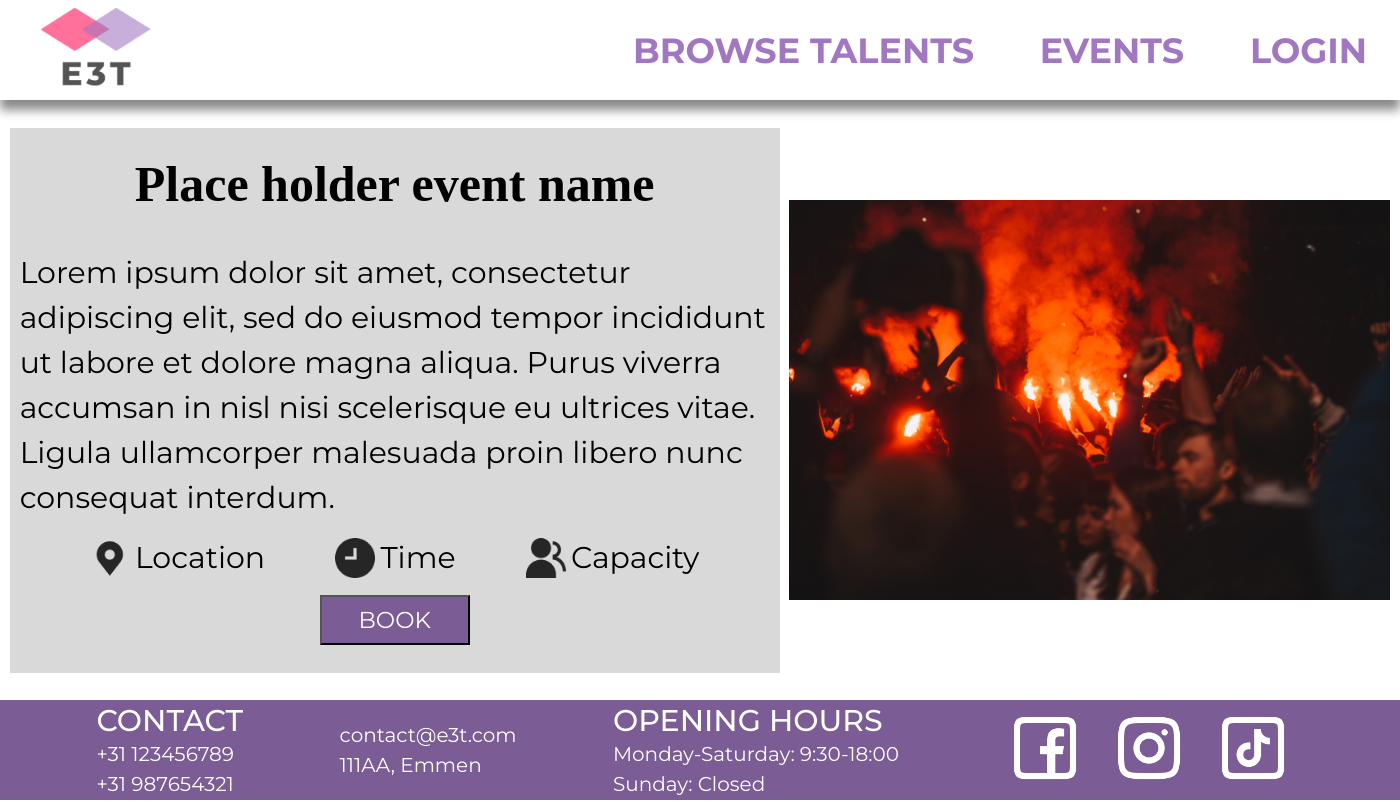
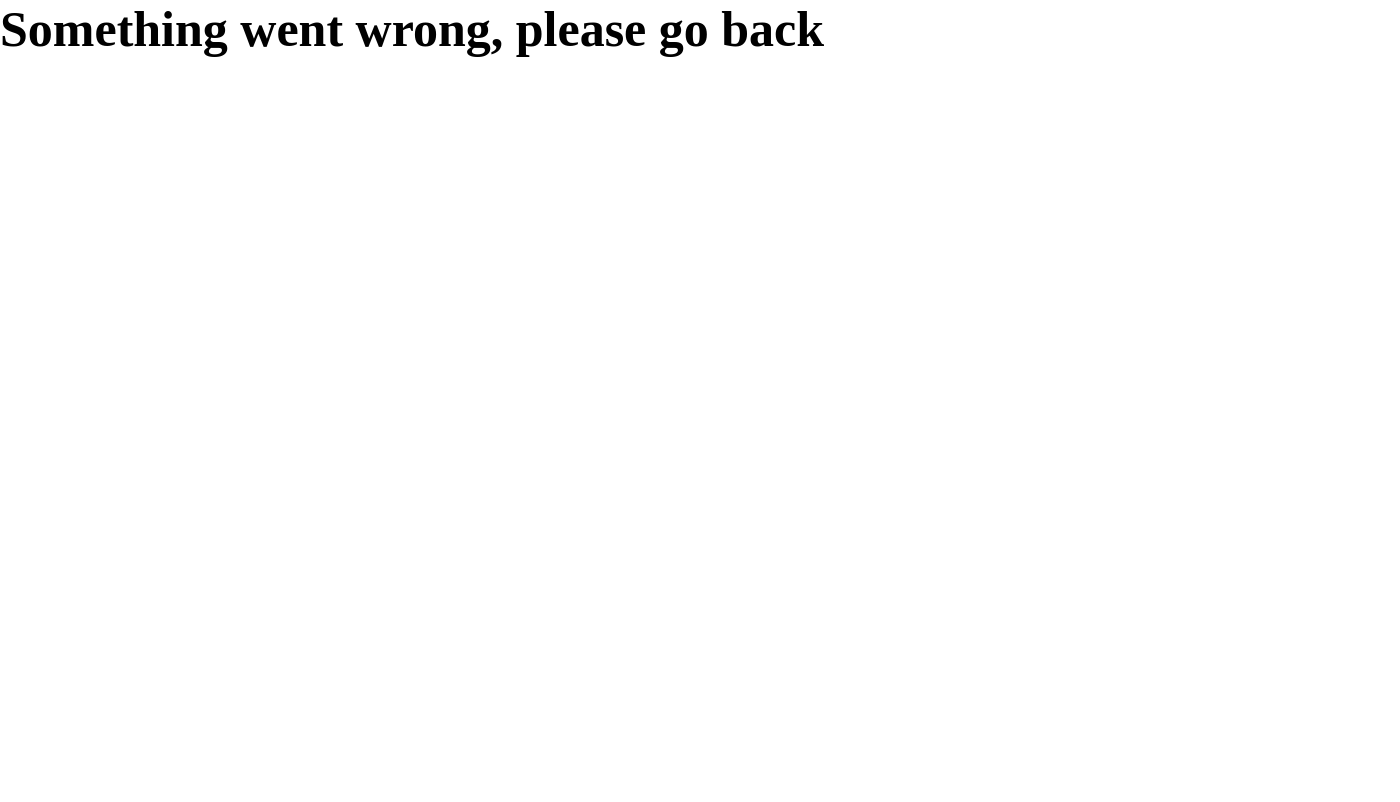
Before and after one commit to iarinamd/GroupD-period2, a PHP site: page /indexEv1.php in a window 1400 px wide. Run offline with PHP 8.4, Linux system fonts and the light colour scheme.

Commit message:
Event1 page is done (#14)
* Implementation of th ebackend, picture was not implemented, consultation required. Pending testing

* Finished with the page, everything works

* Added a failed stop, everything works

* forgot to place css in its folder

Co-authored-by: Iarina <112045565+iarinamd@users.noreply.github.com>

```diff
--- a/css/styleEv1.css
+++ b/css/styleEv1.css
@@ -65,6 +65,7 @@
     margin-bottom: 20px;
 }
 .anchor{
+    font-size: 22px;
     font-size: 30px;
     font-weight: 400;
     font-family: 'Montserrat', sans-serif;
@@ -74,6 +75,7 @@
 }
 p{
     line-height: 150%;
+    font-size: 20px;
     font-size: 30px;
     font-weight: 400;
     font-family: 'Montserrat', sans-serif;
--- a/indexEv1.php
+++ b/indexEv1.php
@@ -1,3 +1,4 @@
+<?php session_start();?>
 <!DOCTYPE html>
 <html lang="en">
 <head>
@@ -8,6 +9,31 @@
     <title>Event</title>
 </head>
 <body>
+    <?php
+        try{
+            $dbHandler = new PDO("mysql:host=mysql;dbname=e3t_database;charset=utf8", "root", "qwerty");
+        }
+        catch(Exception $ex){
+            echo $ex;
+        }
+        if(isset($_GET['id'])){
+            $ev_id = $_GET['id'];
+        }
+        else{
+            echo"<h1>Something went wrong, please go back</h1>";
+            exit();
+        }
+        try{
+            $stmt = $dbHandler -> prepare("SELECT * FROM events WHERE id=:id");
+            $stmt -> bindParam(":id", $ev_id, PDO::PARAM_INT);
+            $stmt -> execute();
+
+            $event = $stmt->fetch(PDO::FETCH_ASSOC);
+        }
+        catch(Exception $ex){
+            echo $ex;
+        }
+    ?>
     <div id = "gridContainer">
         <header>
             <img src="img/e3tLogo.png" alt="E3T_logo">
@@ -15,31 +41,40 @@
                 <ul>
                     <li><a href="#">BROWSE TALENTS</a></li>
                     <li><a href="#">EVENTS</a></li>
-                    <li><a href = "#">LOGIN</a></li>
+                    <?php
+                        if(isset($_SESSION['login']) AND $_SESSION['login'] == 'loged'){
+                            echo"<li><a href = '#'>PROFILE</a></li>";
+                        }
+                        else{
+                            echo"<li><a href = '#'>LOGIN</a></li>";
+                        }
+                    ?>
                 </ul>
             </nav>
         </header>
         <div id = "mainBody">
             <div id = "eventInf">
-                <h1>Place holder event name</h1>
-                <p>Lorem ipsum dolor sit amet, consectetur adipiscing elit, sed do eiusmod tempor incididunt ut labore et dolore magna aliqua. Purus viverra accumsan in nisl nisi scelerisque eu ultrices vitae. Ligula ullamcorper malesuada proin libero nunc consequat interdum. </p>
+                <?php
+                echo"<h1>".$event['name']."</h1>";
+                echo"<p>".$event['descriptions']."</p>";
+                ?>
                 <div id="shapes">
                     <div class="shapesTextBox">
                         <img src="img/placeShape.png" alt="Place icon" class="shapes">
-                        <a href="#" class="anchor">Location</a>
+                        <?php echo"<p class='anchor'>".$event['location']."</p>"?>
                     </div>
                     <div class="shapesTextBox">
                         <img src="img/timeShape.png" alt="Time icon" class="shapes">
-                        <a href="#" class="anchor">Time</a>
+                        <?php echo"<p class='anchor'>".$event['start_time']."</p>"?>
                     </div>
                     <div class="shapesTextBox">
                         <img src="img/capacityShape.png" alt="Capacity icon" class="shapes">
-                        <a href="#" class="anchor">Capacity</a>
+                        <?php echo"<p class='anchor'>".$event['capacity']."</p>"?>
                     </div>
                 </div>
                 <button onclick="location.href='#'" id="button">BOOK</button>
             </div>
-            <img src="img/placeHolder.jpg" alt="PlaceHolder" id = "eventPicture">
+            <img src=<?php echo $event["photos"]?> alt="PlaceHolder" id = "eventPicture">
         </div>
         <footer>
             <div>
@@ -57,9 +92,9 @@
                 <p>Sunday: Closed</p>
             </div>
             <div>
-                <img src="img/facebookLogo.png" alt="Facebook logo" class="footerLogos">
-                <img src="img/instagramLogo.png" alt="Instagram logo" class="footerLogos">
-                <img src="img/tiktokLogo.png" alt="tiktok logo" class="footerLogos">
+                <a href="https://nl-nl.facebook.com/"><img src="img/facebookLogo.png" alt="Facebook logo" class="footerLogos"></a>
+                <a href="https://www.instagram.com/"><img src="img/instagramLogo.png" alt="Instagram logo" class="footerLogos"></a>
+                <a href="https://www.tiktok.com/login"><img src="img/tiktokLogo.png" alt="tiktok logo" class="footerLogos"></a>
             </div>
         </footer>
     </div>
```
Also changed, not shown: img/festivals/festival_4.jpg (added), img/festivals/placeHolder.jpg (renamed from img/placeHolder.jpg), 1 other file.
